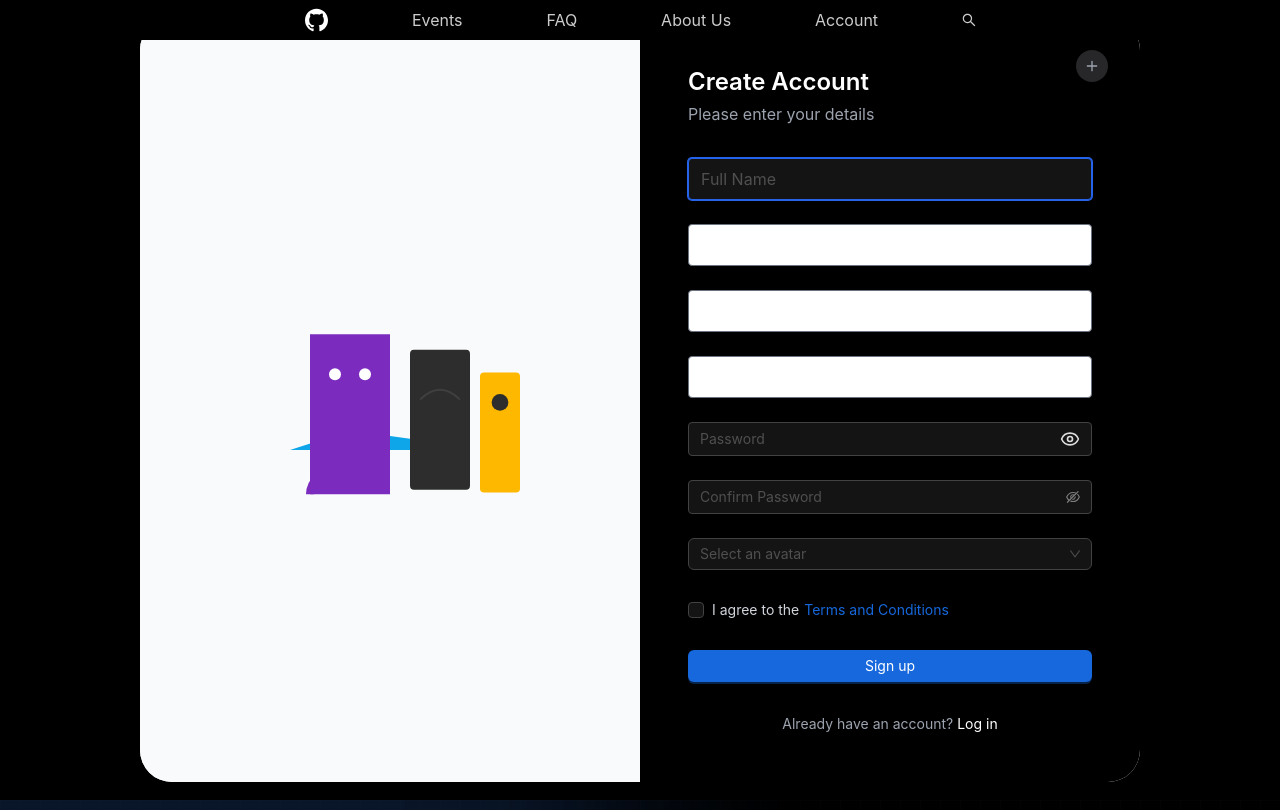
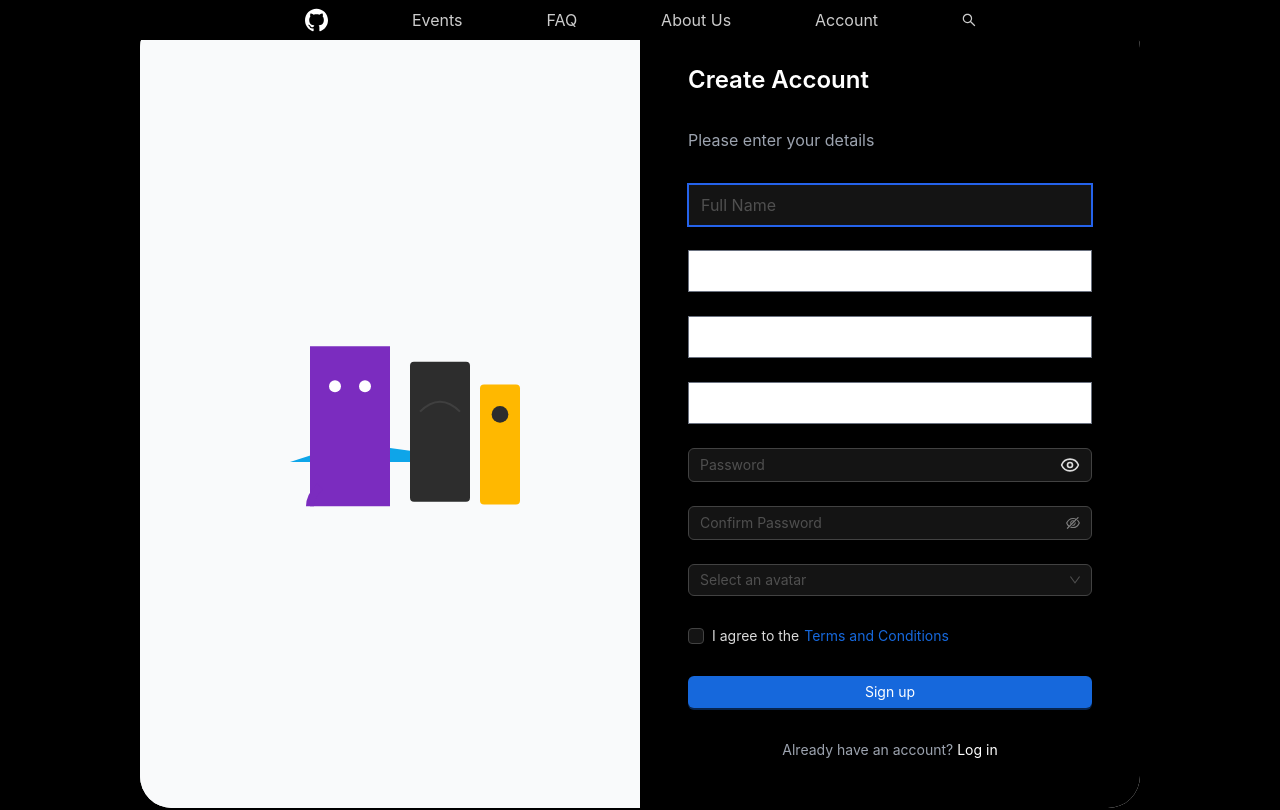
Before and after one commit to RamaSai2519/deva, a React (Create React App) app: page /signup in a window 1280 px wide. Shown: the top 810 px of the page. Built offline with nearby package versions, Linux system fonts and the light colour scheme.

Commit message:
Refactor SignupPage for improved form handling and user experience

```diff
--- a/src/screens/Login/SignupPage.js
+++ b/src/screens/Login/SignupPage.js
@@ -11,7 +11,6 @@ const { Option } = Select;
 const SignupPage = () => {
     const navigate = useNavigate();
     const [mousePosition, setMousePosition] = useState({ x: 0, y: 0 });
-    const [isPasswordVisible] = useState(false);
     const [isLoading, setIsLoading] = useState(false);
     const [isModalOpen, setIsModalOpen] = useState(false);
     const [selectedAvatar, setSelectedAvatar] = useState(null);
@@ -31,15 +30,29 @@ const SignupPage = () => {
     const onFinish = async (values) => {
         setIsLoading(true);
         try {
-            await new Promise(resolve => setTimeout(resolve, 1500));
-            console.log("Form submitted successfully", {
-                ...values,
-                avatar: selectedAvatar?.name
+            const response = await fetch('https://jkgxi62nv3.execute-api.ap-south-1.amazonaws.com/dev', {
+                method: 'POST',
+                headers: { 'Content-Type': 'application/json' },
+                body: JSON.stringify({
+                    action: 'register',
+                    name: values.name,
+                    email: values.email,
+                    reg_no: values.registrationNumber,
+                    password: values.password,
+                    phoneNumber: values.phoneNumber,
+                    avatar: selectedAvatar?.name
+                })
             });
-            message.success('Signup successful!');
-            navigate('/login');
+            const data = await response.json();
+
+            if (data.output_status === 'SUCCESS') {
+                message.success('Signup successful!');
+                navigate('/login');
+            } else {
+                message.error(data.output_message || 'Signup failed. Please try again.');
+            }
         } catch (error) {
-            console.error("Signup failed:", error);
+            console.error('Signup failed:', error);
             message.error('Signup failed. Please try again.');
         } finally {
             setIsLoading(false);
@@ -52,125 +65,25 @@ const SignupPage = () => {
                 <div className="grid md:grid-cols-2">
                     <div className="bg-gray-50 p-12 flex items-center justify-center">
                         <div className="w-full max-w-[400px]">
-                            <AnimatedScene mousePosition={mousePosition} isPasswordVisible={isPasswordVisible} />
+                            <AnimatedScene mousePosition={mousePosition} />
                         </div>
                     </div>
                     <div className="p-12 relative bg-black text-white">
-                        <div className="absolute top-8 right-8">
-                            <div className="w-8 h-8 rounded-full bg-zinc-800 flex items-center justify-center">
-                                <svg width="16" height="16" viewBox="0 0 24 24" className="text-gray-400">
-                                    <path d="M12 5V19M5 12H19" stroke="currentColor" strokeWidth="2" strokeLinecap="round" />
-                                </svg>
-                            </div>
-                        </div>
                         <div className="space-y-8">
-                            <div>
-                                <h1 className="text-2xl font-semibold mb-1">Create Account</h1>
-                                <p className="text-gray-400">Please enter your details</p>
-                            </div>
-                            <Form
-                                name="signup"
-                                onFinish={onFinish}
-                                initialValues={{ remember: true }}
-                                className="space-y-6"
-                            >
-                                <Form.Item
-                                    name="name"
-                                    rules={[{ required: true, message: 'Please input your full name!' }]}
-                                >
-                                    <Input id="name" placeholder="Full Name" className="input-style rounded" />
-                                </Form.Item>
-                                <Form.Item
-                                    name="email"
-                                    rules={[
-                                        { required: true, message: 'Please input your email!' },
-                                        { type: 'email', message: 'Please enter a valid email!' }
-                                    ]}
-                                >
-                                    <Input placeholder="Email" className="input-style rounded" />
-                                </Form.Item>
-                                <Form.Item
-                                    name="registrationNumber"
-                                    rules={[{ required: true, message: 'Please input your registration number!' }]}
-                                >
-                                    <Input placeholder="Registration Number" className="input-style rounded"/>
-                                </Form.Item>
-
-                                <Form.Item
-                                    name="phoneNumber"
-                                    rules={[{ required: true, message: 'Please input your phone number!' }]}
-                                >
-                                    <Input placeholder="Phone Number" className="input-style rounded" />
-                                </Form.Item>
-                                <Form.Item
-                                    name="password"
-                                    rules={[{ required: true, message: 'Please input your password!' }]}
-                                >
-                                    <Input.Password
-                                        placeholder="Password"
-                                        className="input-style rounded"
-                                        iconRender={(visible) => (visible ? <EyeOff size={20} /> : <Eye size={20} />)}
-                                    />
-                                </Form.Item>
-                                <Form.Item
-                                    name="confirmPassword"
-                                    dependencies={['password']}
-                                    rules={[
-                                        { required: true, message: 'Please confirm your password!' },
-                                        ({ getFieldValue }) => ({
-                                            validator(_, value) {
-                                                if (!value || getFieldValue('password') === value) {
-                                                    return Promise.resolve();
-                                                }
-                                                return Promise.reject(new Error('The two passwords do not match!'));
-                                            },
-                                        }),
-                                    ]}
-                                >
-                                    <Input.Password placeholder="Confirm Password" className="input-style rounded" />
-                                </Form.Item>
-                                <Form.Item
-                                    name="avatar"
-                                    rules={[{ required: true, message: 'Please select an avatar!' }]}
-                                >
-                                    <Select
-                                        placeholder="Select an avatar"
-                                        onChange={(value) => setSelectedAvatar(avatars.find(avatar => avatar.name === value))}
-                                        className="select-style rounded"
-                                    >
-                                        {avatars.map((avatar) => (
-                                            <Option key={avatar.name} value={avatar.name}>
-                                                {avatar.name}
-                                            </Option>
-                                        ))}
-                                    </Select>
-                                </Form.Item>
-                                <Form.Item
-                                    name="agreeTerms"
-                                    valuePropName="checked"
-                                    rules={[
-                                        { validator: (_, value) => value ? Promise.resolve() : Promise.reject(new Error('You must agree to the terms and conditions')) },
-                                    ]}
-                                >
-                                    <Checkbox className="text-gray-300">
-                                        I agree to the{' '}
-                                        <Button type="link" onClick={() => setIsModalOpen(true)} className="p-0 text-[#3533cd] hover:underline">
-                                            Terms and Conditions
-                                        </Button>
-                                    </Checkbox>
-                                </Form.Item>
-                                <Form.Item>
-                                    <Button type="primary" htmlType="submit" loading={isLoading} className="w-full">
-                                        {isLoading ? 'Signing up...' : 'Sign up'}
-                                    </Button>
-                                </Form.Item>
+                            <h1 className="text-2xl font-semibold mb-1">Create Account</h1>
+                            <p className="text-gray-400">Please enter your details</p>
+                            <Form name="signup" onFinish={onFinish} className="space-y-6">
+                                <Form.Item name="name" rules={[{ required: true, message: 'Please input your full name!' }]}> <Input id="name" placeholder="Full Name" /> </Form.Item>
+                                <Form.Item name="email" rules={[{ required: true, message: 'Please input your email!' }, { type: 'email', message: 'Invalid email!' }]}> <Input placeholder="Email" /> </Form.Item>
+                                <Form.Item name="registrationNumber" rules={[{ required: true, message: 'Please input your registration number!' }]}> <Input placeholder="Registration Number" /> </Form.Item>
+                                <Form.Item name="phoneNumber" rules={[{ required: true, message: 'Please input your phone number!' }]}> <Input placeholder="Phone Number" /> </Form.Item>
+                                <Form.Item name="password" rules={[{ required: true, message: 'Please input your password!' }]}> <Input.Password placeholder="Password" iconRender={(visible) => visible ? <EyeOff size={20} /> : <Eye size={20} />} /> </Form.Item>
+                                <Form.Item name="confirmPassword" dependencies={['password']} rules={[{ required: true, message: 'Please confirm your password!' }, ({ getFieldValue }) => ({ validator(_, value) { return !value || getFieldValue('password') === value ? Promise.resolve() : Promise.reject(new Error('Passwords do not match!')); } })]}> <Input.Password placeholder="Confirm Password" /> </Form.Item>
+                                <Form.Item name="avatar" rules={[{ required: true, message: 'Please select an avatar!' }]}> <Select placeholder="Select an avatar" onChange={(value) => setSelectedAvatar(avatars.find(avatar => avatar.name === value))}>{avatars.map(avatar => <Option key={avatar.name} value={avatar.name}>{avatar.name}</Option>)}</Select> </Form.Item>
+                                <Form.Item name="agreeTerms" valuePropName="checked" rules={[{ validator: (_, value) => value ? Promise.resolve() : Promise.reject(new Error('You must agree to the terms and conditions')) }]}> <Checkbox> I agree to the <Button type="link" onClick={() => setIsModalOpen(true)} className="p-0 text-[#3533cd] hover:underline">Terms and Conditions</Button></Checkbox> </Form.Item>
+                                <Form.Item> <Button type="primary" htmlType="submit" loading={isLoading} className="w-full">{isLoading ? 'Signing up...' : 'Sign up'}</Button> </Form.Item>
                             </Form>
-                            <p className="text-center text-sm text-gray-400">
-                                Already have an account?{" "}
-                                <Link to="/login" className="text-white hover:underline">
-                                    Log in
-                                </Link>
-                            </p>
+                            <p className="text-center text-sm text-gray-400"> Already have an account? <Link to="/login" className="text-white hover:underline">Log in</Link> </p>
                         </div>
                     </div>
                 </div>
```
